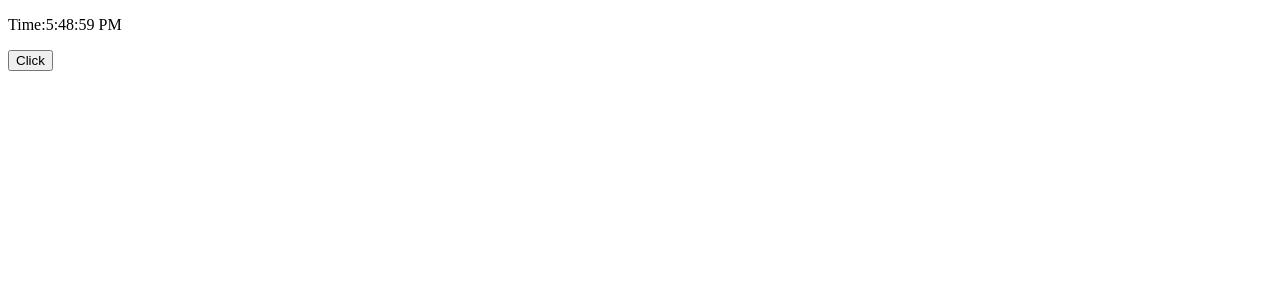
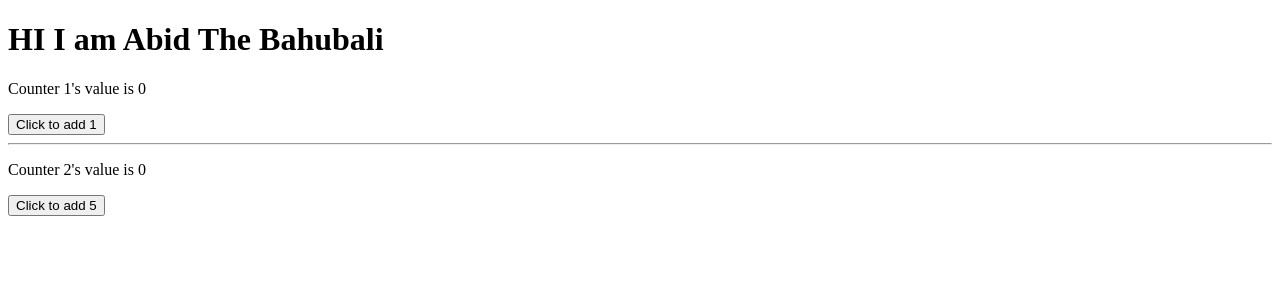
Before and after one commit to AbidAhmed2018831062/myreact, a React (Create React App) app: page / in a window 1280 px wide. Shown: the top 300 px of the page. Built offline with nearby package versions, Linux system fonts and the light colour scheme.

Commit message:
memo and callback

```diff
--- a/src/App.js
+++ b/src/App.js
@@ -4,7 +4,7 @@
 // import Click from "./HOC/Click";
 // import HoverCounter from "./HOC/HoverCounter";
 import React from 'react';
-import Useeffect from './HOOKS/TODO(UseState0/UseEffect';
+import Calling from './HOOKS/memoandcallback/calling';
 //import ToDo from './HOOKS/TODO(UseState0/Todo';
 class  App extends React.Component {
  // const list=[1,2,3]
@@ -48,8 +48,9 @@ class  App extends React.Component {
   //
   //<ToDo/>
 //  <Button/>
-<Useeffect/>
-  )
+//<Useeffect/>
+  <Calling/>
+)
   }
 
 }
--- /dev/null
+++ b/src/HOOKS/memoandcallback/button.js
@@ -0,0 +1,10 @@
+ import React from "react";
+
+ function Button({counter, changeCount}){
+     console.log("I was called"+counter)
+    return (
+    <button onClick={changeCount}>Click to add {counter} </button>
+    )
+}
+
+export default React.memo(Button);
--- /dev/null
+++ b/src/HOOKS/memoandcallback/calling.js
@@ -0,0 +1,31 @@
+import React, { useCallback } from "react";
+import Button from "./button";
+
+function Calling(){
+    const [count1,setCount1]=React.useState(0);
+    const [count2,setCount2]=React.useState(0);
+     const incrementByOne=useCallback(()=>{
+         setCount1((prevState)=>prevState+1);
+     },[]);
+     const incrementByFive=useCallback(()=>{
+        setCount2((prevState)=>prevState+5);
+    },[]);
+
+
+
+    return(
+        <div>
+            <h1>HI I am Abid The Bahubali</h1>
+            <p> Counter 1's value is {count1}</p>
+            <Button counter='1' changeCount={incrementByOne}/>
+            <hr></hr>
+            <p> Counter 2's value is {count2}</p>
+            <Button counter='5' changeCount={incrementByFive}/>
+
+        </div>
+    )
+
+
+}
+
+export default Calling;
```
